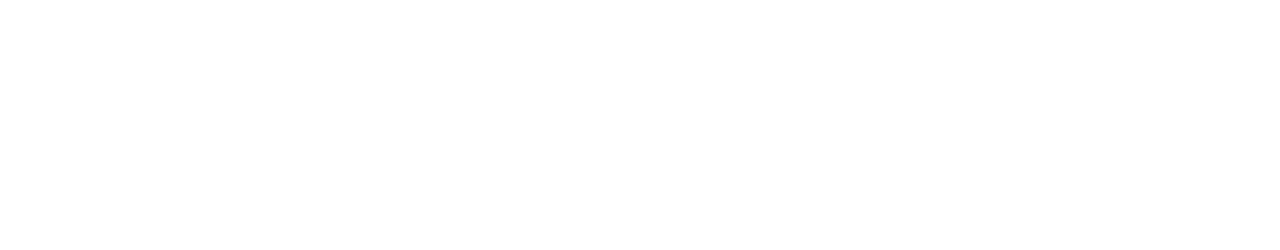
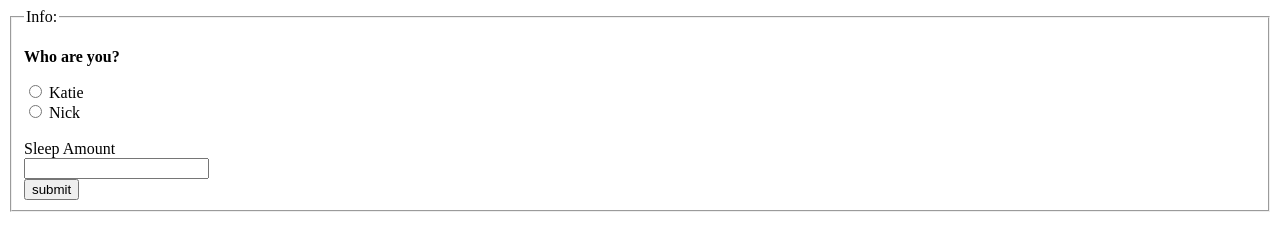
Before and after one commit to VulpireChan/websitechan, a plain HTML site: page index.html in a window 1280 px wide. Drawn offline with Linux system fonts and the light colour scheme.

Commit message:
Add files via upload

```diff
--- a/index.html
+++ b/index.html
@@ -6,5 +6,55 @@
 </head>
 
 <body>
+	<form action="/action_page.php">
+  <fieldset>
+    <legend>Info:</legend>
+	<p><b>Who are you?</b></p>
+   	<input type="radio" id="Katie" name="name" value="katie">
+	<label for="female">Katie</label><br>
+	<input type="radio" id="Nick" name="name" value="nick">
+	<label for="male">Nick</label><br><br>
+
+	<label for="sleepAmount">Sleep Amount</label><br>
+	<input type="number" id="sleepAmount" name="sleep"><br>
+
+	<input type="button" id="submit" class="submit" value="submit" onclick="getData()">
+  </fieldset>
+</form>
+<script>
+const lib = require('.library');
+const fs = require('fs');
+
+function submitButton(){
+	document.getElementById("submit").submit();
+}
+
+function getData(){
+	var x = document.getElementById("submit").submit();
+	var = "";
+	var i;
+	var text = ;
+	var d = new Date();
+	var n = d.getDate();
+
+	for(i=0; i< x.length ;i++){
+		text += x.elements[i].value + "<br>";
+	}
+
+	if(document.getElementsById("nick").checked == true){
+	   fs.writeFile('nick.txt', text, (err) =>{
+		   if (err) throw err;
+	   })
+
+	} else if(document.getElementsById("katie").checked == true){
+		fs.writeFile('katie.txt', text, (err) =>{
+		   if (err) throw err;
+	   })
+
+	}
+
+}
+</script>
+
 </body>
 </html>
```
